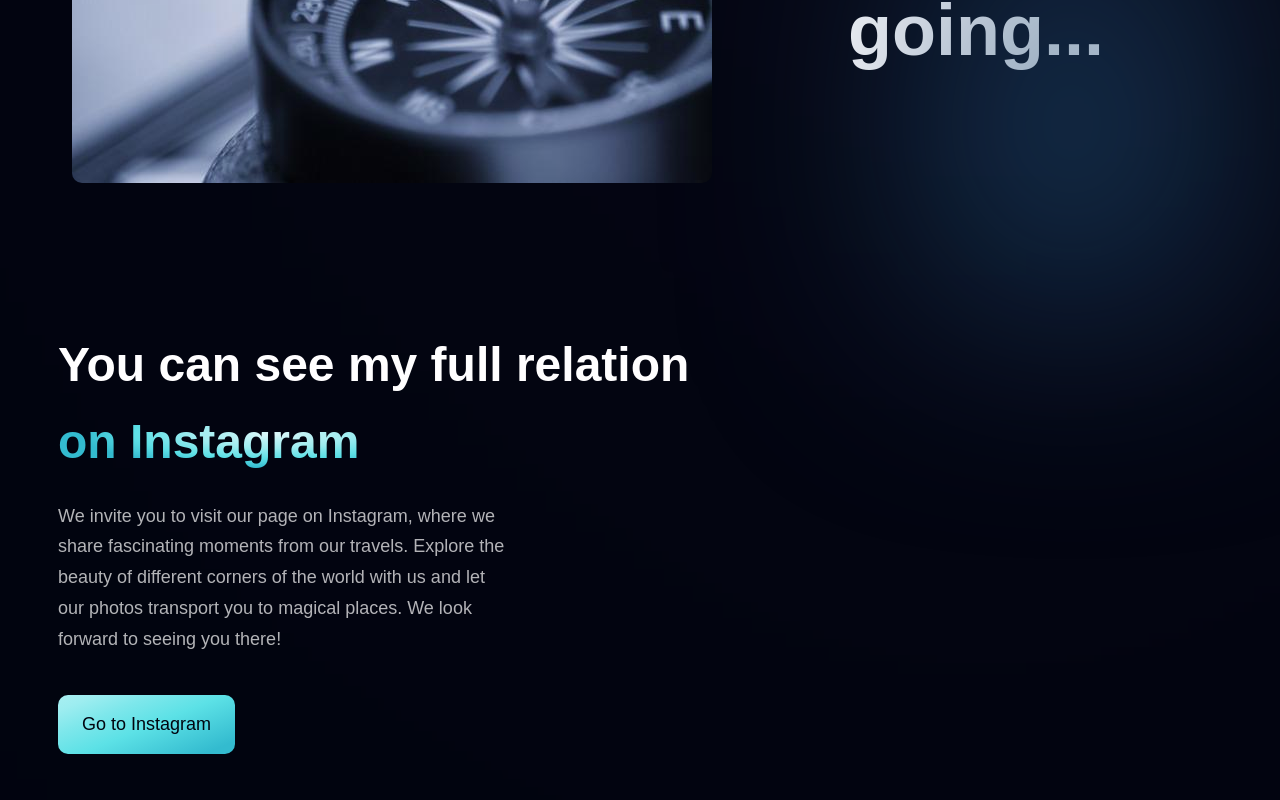
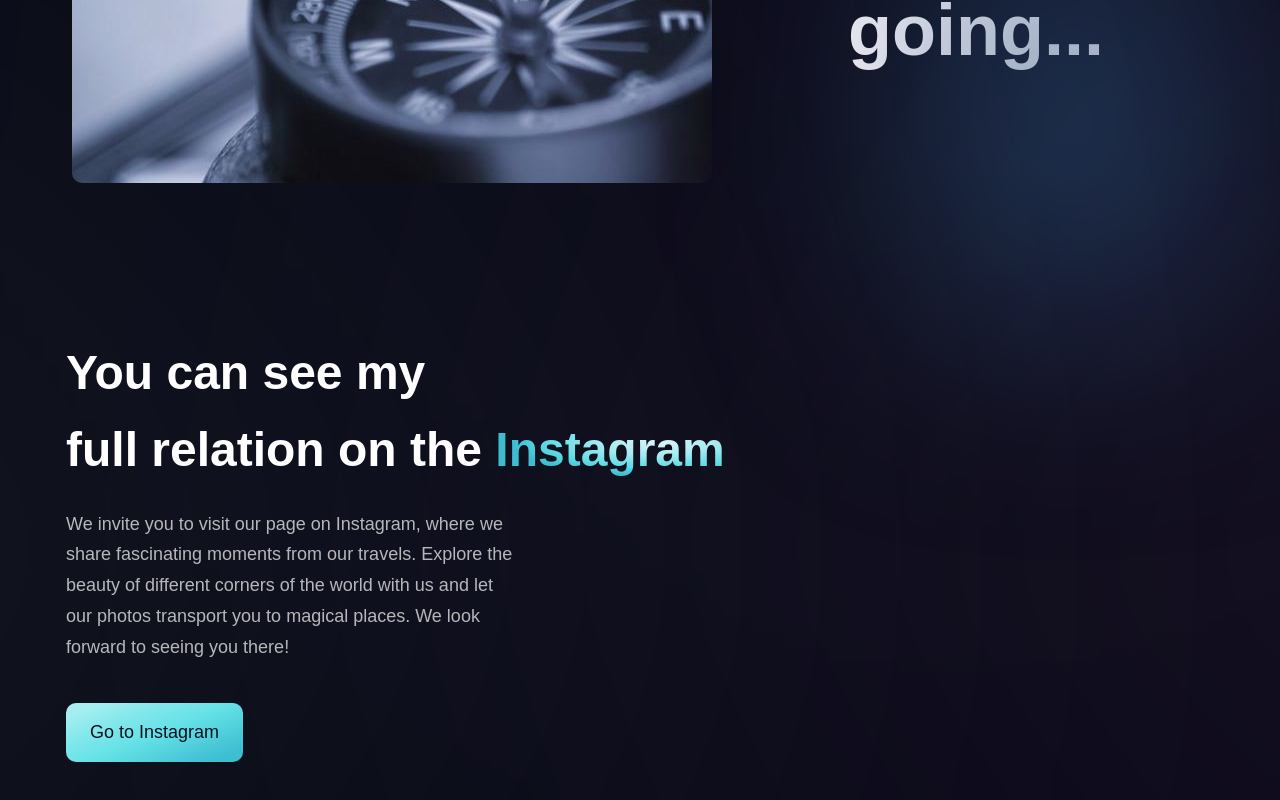
Before and after one commit to designByMilencja/Van-Life-Website, a React (Vite) app in the folder van-life/: page /travelling in a window 1280 px wide. Shown: the part 448-1248 px from the top of the page. Built offline with nearby package versions, Linux system fonts and the light colour scheme.

Commit message:
feat(InstagramEntry): added style gradient for background

```diff
--- a/van-life/src/components/travelling/InstagramEntry.jsx
+++ b/van-life/src/components/travelling/InstagramEntry.jsx
@@ -1,16 +1,19 @@
 import styles, {layout} from "../../style.js";
 import Button from "../common/Button.jsx";
+import React from "react";
 
 const InstagramEntry = () =>
-    (<section className={`${layout.section}`}>
+    (<section className={`${layout.section} relative m-2`}>
         <div className={`${layout.sectionInfo} p-2 md:ml-[50px]`}>
-            <h2 className={styles.heading2}>You can see my full relation <br className="sm:block hidden"/><span
-                className="text-gradient">on Instagram</span></h2>
+            <div className=" absolute z-[0] w-[60%] h-[80%] left-[-50%] rounded-full white__gradient "></div>
+            <h2 className={styles.heading2}>You can see my <br className="sm:block hidden"/>full relation on the <span
+                className="text-gradient"> Instagram</span></h2>
             <p className={`${styles.paragraph} max-w-[450px] mt-5`}>We invite you to visit our page on Instagram, where
                 we share fascinating moments from our travels.
                 Explore the beauty of different corners of the world with us and let our photos transport you to magical
                 places. We look forward to seeing you there! </p>
             <Button styles="mt-10" text="Go to Instagram"/>
+            <div className=" absolute z-[0] w-[80%] h-[40%] right-[-70%] rounded-full pink__gradient "></div>
 
         </div>
 
```
